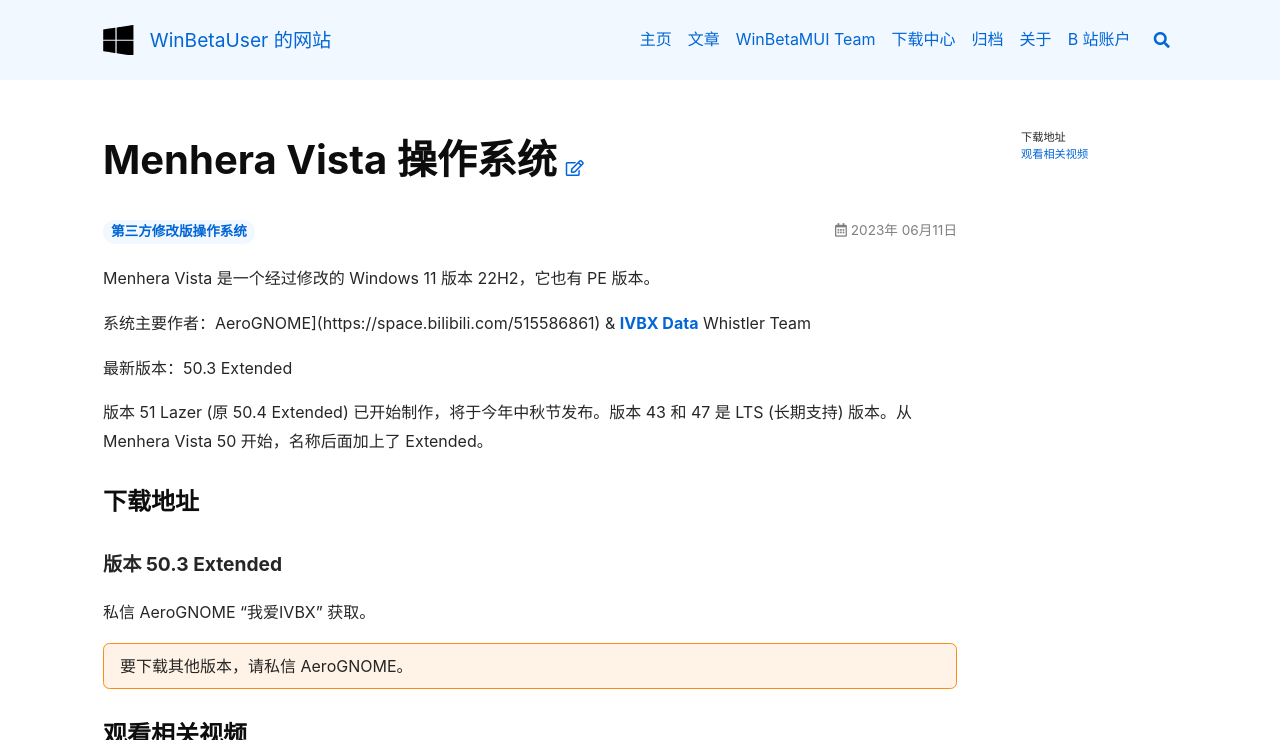
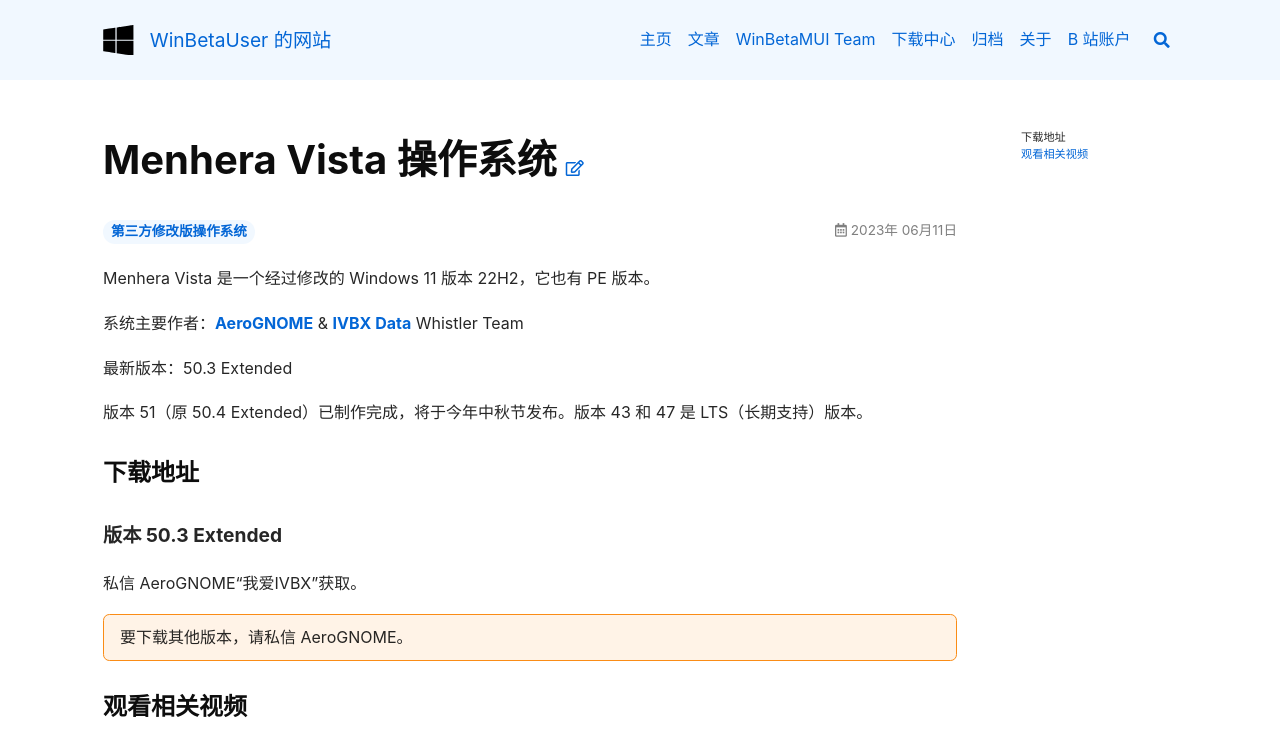
Before and after one commit to orangeZSCB/wbl2.github.io, a Jekyll site: the page built from _posts/2023-06-11-menheravista.md, in a window 1280 px wide and 900 px high, cut to the strip 0-740 px from the top of the window. Built offline with Jekyll 4.4.1, drawn with Linux system fonts in a browser that asks for light colours; nearby versions of some CDN libraries.

Commit message:
更新 2023-09-19-lh3718mui.md

```diff
--- a/_posts/2023-06-11-menheravista.md
+++ b/_posts/2023-06-11-menheravista.md
@@ -6,17 +6,17 @@
 Menhera Vista 是一个经过修改的 Windows 11 版本 22H2，它也有 PE 版本。
 <!--more-->
 
-系统主要作者：AeroGNOME](https://space.bilibili.com/515586861) & [IVBX Data](https://space.bilibili.com/1171551865) Whistler Team
+系统主要作者：[AeroGNOME](https://space.bilibili.com/515586861) & [IVBX Data](https://space.bilibili.com/1171551865) Whistler Team
 
 最新版本：50.3 Extended
 
-版本 51 Lazer (原 50.4 Extended) 已开始制作，将于今年中秋节发布。版本 43 和 47 是 LTS (长期支持) 版本。从 Menhera Vista 50 开始，名称后面加上了 Extended。
+版本 51（原 50.4 Extended）已制作完成，将于今年中秋节发布。版本 43 和 47 是 LTS（长期支持）版本。
 
 ### 下载地址
 
 #### 版本 50.3 Extended
 
-私信 AeroGNOME "我爱IVBX" 获取。
+私信 AeroGNOME“我爱IVBX”获取。
 
 要下载其他版本，请私信 AeroGNOME。
 {:.warning}
```
Also changed, not shown: _posts/2023-09-19-lh3718mui.md (+31 -1 lines).
